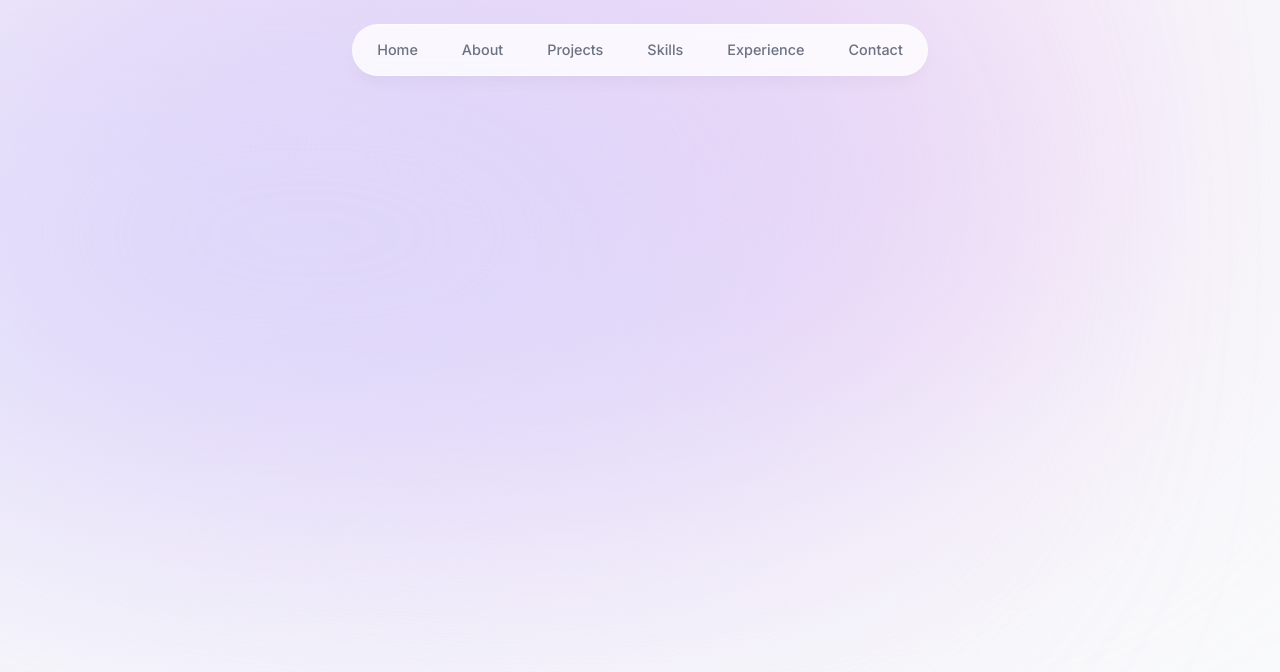
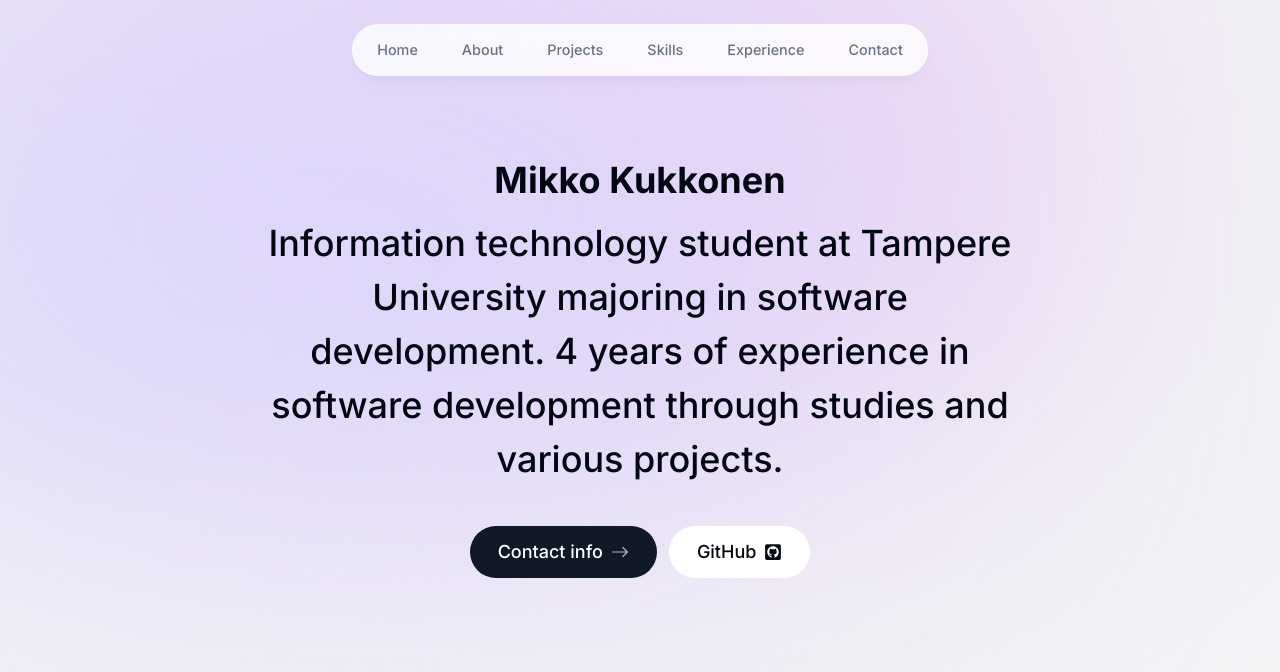
Before and after one commit to Mikkuk/Portfolio-Website, a Next.js app: page / in a window 1280 px wide. Shown: the top 672 px of the page. Built offline with nearby package versions, Linux system fonts and the light colour scheme.

Commit message:
add introduction segment

```diff
--- a/app/layout.tsx
+++ b/app/layout.tsx
@@ -17,7 +17,7 @@ export default function RootLayout({
 }>) {
   return (
     <html lang="en">
-      <body className={`${inter.className} bg-gray-50 text-gray-950 relative`}>
+      <body className={`${inter.className} bg-gray-100 text-gray-950 relative pt-28 sm:pt-36`}>
         <div className="bg-[#ebcaf3] absolute top-[-6rem] -z-10 right-[11rem] h-[31rem]
          w-[31rem] rounded-full blur-[10rem] sm:w-[68.75rem]"></div>
         <div className="bg-[#dbd7fb] absolute top-[-1rem] -z-10 left-[-35rem] h-[31.25rem]
--- a/app/page.tsx
+++ b/app/page.tsx
@@ -1,9 +1,10 @@
+import Intro from "@/components/intro";
 import Image from "next/image";
 
 export default function Home() {
   return (
-    <main className="">
-
+    <main className="flex flex-col items-center px-4">
+        <Intro/>
     </main>
   );
 }
--- /dev/null
+++ b/components/intro.tsx
@@ -0,0 +1,59 @@
+'use client';
+
+import React from 'react';
+import { motion } from 'framer-motion';
+import Link from 'next/link';
+import { BsArrowRight } from 'react-icons/bs';
+import { FaGithubSquare } from 'react-icons/fa';
+
+export default function Intro() {
+    return (
+        <section className="mb-26 max-w-[50rem] text-center sm:mb-0">
+            <div className="flex flex-col items-center justify-center">
+                <motion.div
+                    initial={{ opacity: 0, y: 100 }}
+                    animate={{ opacity: 1, y: 0 }}
+                >
+                    <h1 className="m-4 px-4 text-2xl font-bold sm:text-4xl">
+                        Mikko Kukkonen
+                    </h1>
+                    <p className="mb-10 mt-4 px-4 text-xl font-medium !leading-[1.5] sm:text-4xl">
+                        Information technology student at Tampere University
+                        majoring in software development. 4 years of experience
+                        in software development through studies and various
+                        projects.
+                    </p>
+                </motion.div>
+
+                <motion.div
+                    className="flex flex-col sm:flex-row items-center justify-center gap-3 px-4 text-lg font-medium"
+                    initial={{ opacity: 0, y: 100 }}
+                    animate={{ opacity: 1, y: 0 }}
+                    transition={{
+                        delay: 0.1,
+                    }}
+                >
+                    <Link
+                        href="#contact"
+                        className="group bg-gray-900 text-white px-7 py-3
+                        flex items-center gap-2 rounded-full outline-none focus:scale-110
+                        hover:scale-110 hover:bg-gray-950 active:scale-105 transition"
+                    >
+                        Contact info{' '}
+                        <BsArrowRight className="opacity-70 group-hover:translate-x-1 transition" />
+                    </Link>
+                    <a
+                        className="bg-white text-grey-900 px-7 py-3
+                        flex items-center gap-2 rounded-full outline-none focus:scale-110
+                        hover:scale-110 active:scale-105 transition"
+                        href="https://github.com/Mikkuk"
+                        target="_blank"
+                    >
+                        GitHub {' '}
+                        <FaGithubSquare/>
+                    </a>
+                </motion.div>
+            </div>
+        </section>
+    );
+}
```
